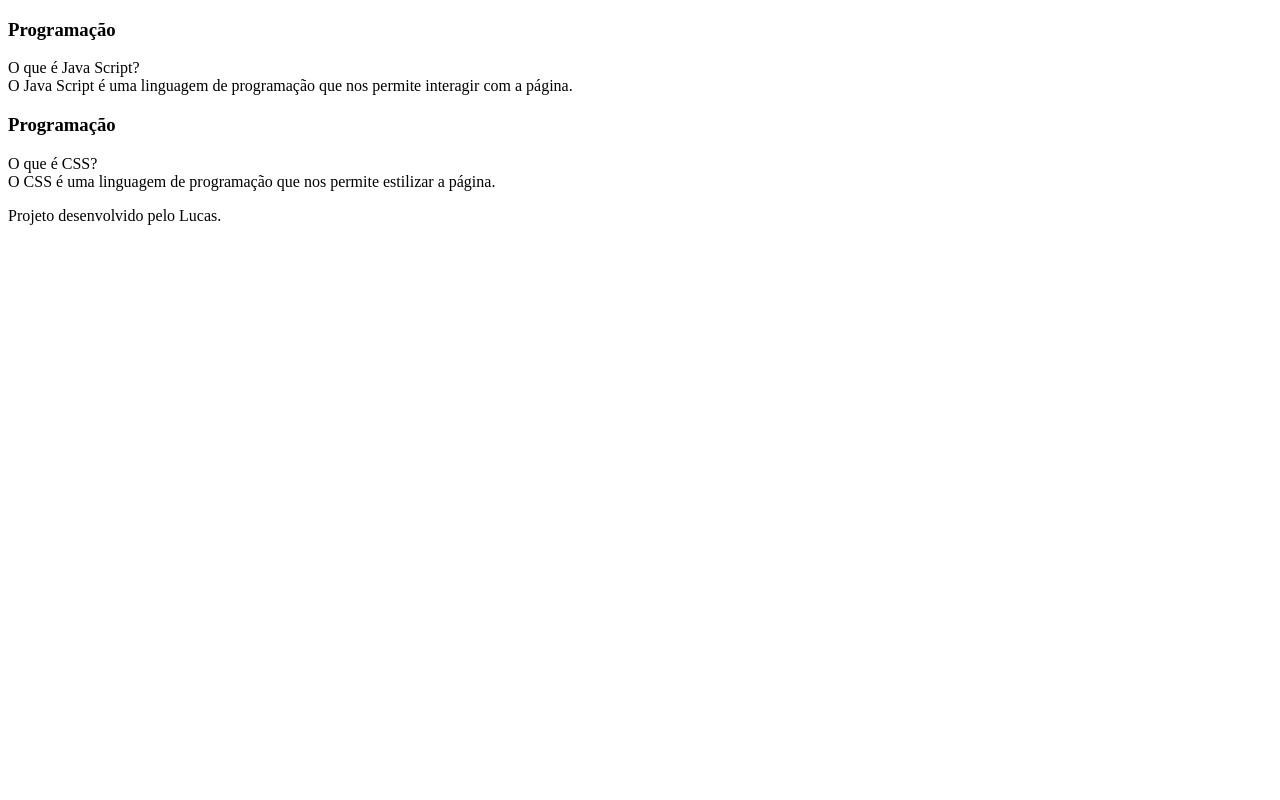
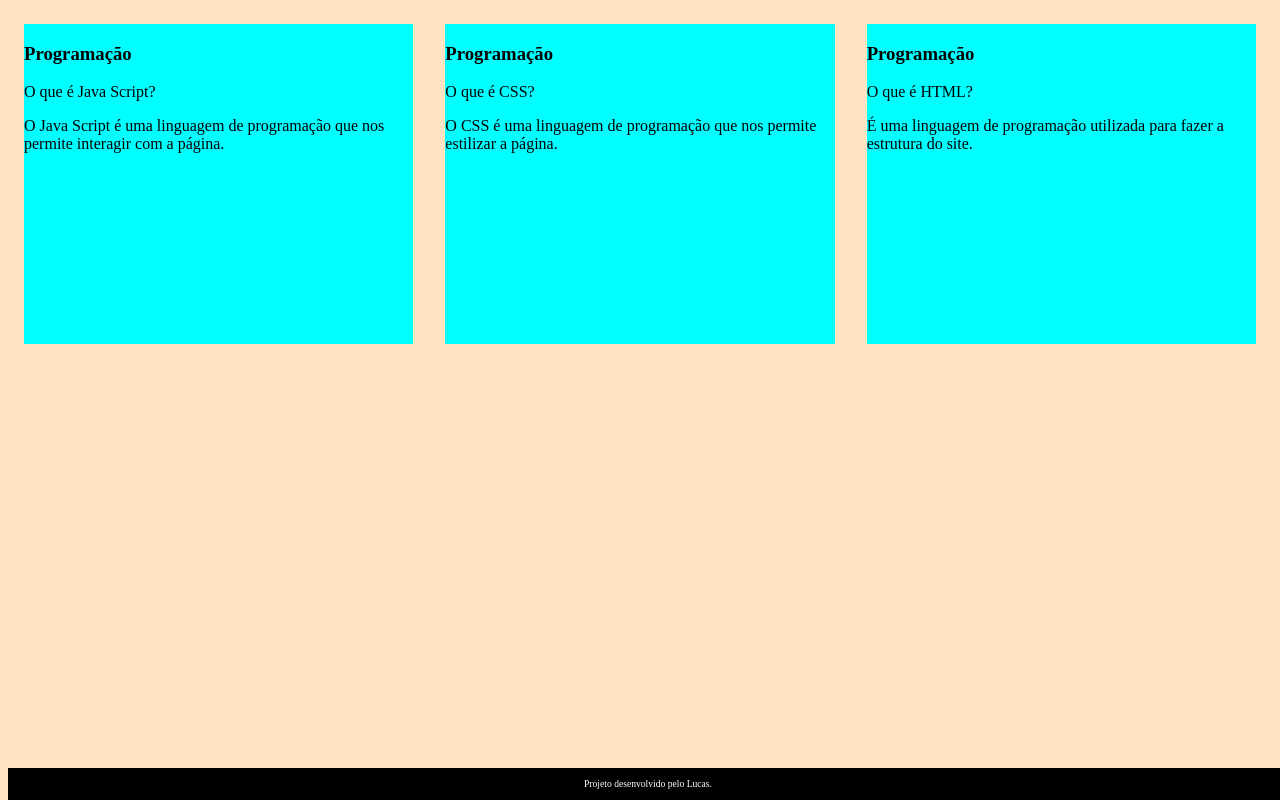
Before and after one commit to Marinho777x/Ferramenta-de-estudos---Lucas, a plain HTML site: page index.html in a window 1280 px wide. Drawn offline with Linux system fonts and the light colour scheme; a web font is replaced by a local one.

Commit message:
terminamos a aula 3.

```diff
--- /dev/null
+++ b/assets/style.css
@@ -0,0 +1,28 @@
+body {
+    background-color: bisque;
+     font-family: Bai Jamjuree;
+}
+#container {
+    display:flex ;
+}
+.cartao {
+    margin: 1rem 1rem;
+    background-color: aqua;
+    height: 20rem;
+    flex-grow: 1;
+    flex-basis: calc(33% - 6rem);
+}
+footer{
+    background-color: black;
+    color: white;
+    bottom:0;
+    position:fixed;
+    width:100%;
+    height:2rem;
+}
+
+footer p{
+    text-align: center;
+    font-size: 0.6rem;
+    margin-top: 0,5rem;
+}
--- a/index.html
+++ b/index.html
@@ -10,7 +10,7 @@
     <link href="https://fonts.googleapis.com/css2?family=Bai+Jamjuree:ital,wght@0,200;0,300;0,400;0,500;0,600;0,700;1,200;1,300;1,400;1,500;1,600;1,700&display=swap"
     rel="stylesheet"/>
 
-    <link rel="stylesheet" href="assets/staly.css">
+    <link rel="stylesheet" href="assets/style.css">
 
     <title>Ferramenta de estudos - Lucas</title>
 </head>
@@ -20,12 +20,12 @@
         <section id="container">
 
             <article class="cartao">
-                <div class="cartao__conteudo">
+                <div class="cartao___conteudo">
                     <h3> Programação </h3>
-                    <div class="cartao__conteudo__pergunta">
-                        O que é Java Script?
-                        <div class="cartao__conteudo__resposta">
-                            O Java Script é uma linguagem de programação que nos permite interagir com a página.
+                    <div class="cartao___conteudo___pergunta">
+                        <p>O que é Java Script?</p>
+                        <div class="cartao___conteudo___resposta">
+                            <p>O Java Script é uma linguagem de programação que nos permite interagir com a página.</p>
                         </div>
                     </div>
                 </div>
@@ -36,15 +36,25 @@
                 <div class="cartao__conteudo">
                     <h3> Programação </h3>
                     <div class="cartao__conteudo__pergunta">
-                        O que é CSS?
+                        <p>O que é CSS?</p>
                     </div>
                     <div class="cartao__conteudo__resposta">
-                        O CSS é uma linguagem de programação que nos permite estilizar a página.
+                        <p>O CSS é uma linguagem de programação que nos permite estilizar a página.</p>
+                    </div>
+                </div>
+           </article>
+
+            <article class="cartao">
+                <div class="cartao__conteudo">
+                    <h3> Programação </h3>
+                    <div class="cartao__conteudo__pergunta">
+                        <p>O que é HTML?</p>
+                    </div>
+                    <div class="cartao__conteudo__resposta">
+                        <p>É uma linguagem de programação utilizada para fazer a estrutura do site.</p>
                     </div>
                 </div>
             </article>
-
-
 
         </section>
     </main>
--- a/style.css
+++ /dev/null
@@ -1,8 +0,0 @@
-body {
-    background-color: bisque;
-}
-
-footer{
-    background-color: black;
-    color: white;
-}
```
Also changed, not shown: assets/staly.css (deleted).
